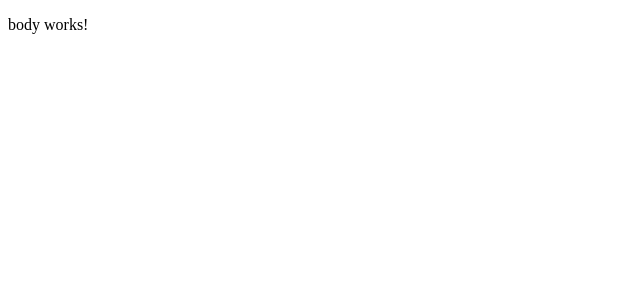
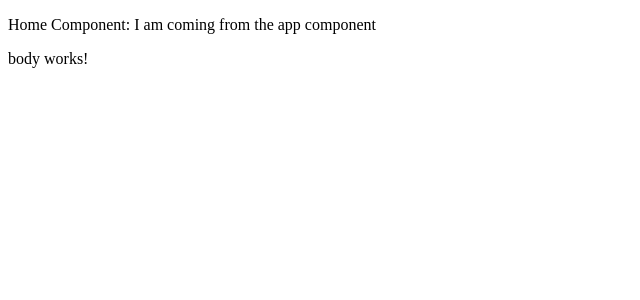
Before and after one commit to DiMNDev/Passing-Data-Angular-Example, an Angular app: page / in a window 1280 px wide. Shown: the top 300 px of the page, without its empty margins (0-640 px from the left). Built offline with nearby package versions, Linux system fonts and the light colour scheme.

Commit message:
updated child component markup

```diff
--- a/src/app/home/home.component.html
+++ b/src/app/home/home.component.html
@@ -1,3 +1,4 @@
 <div>
+  <p>Home Component: {{ messageFromApp }}</p>
   <app-body></app-body>
 </div>
```
